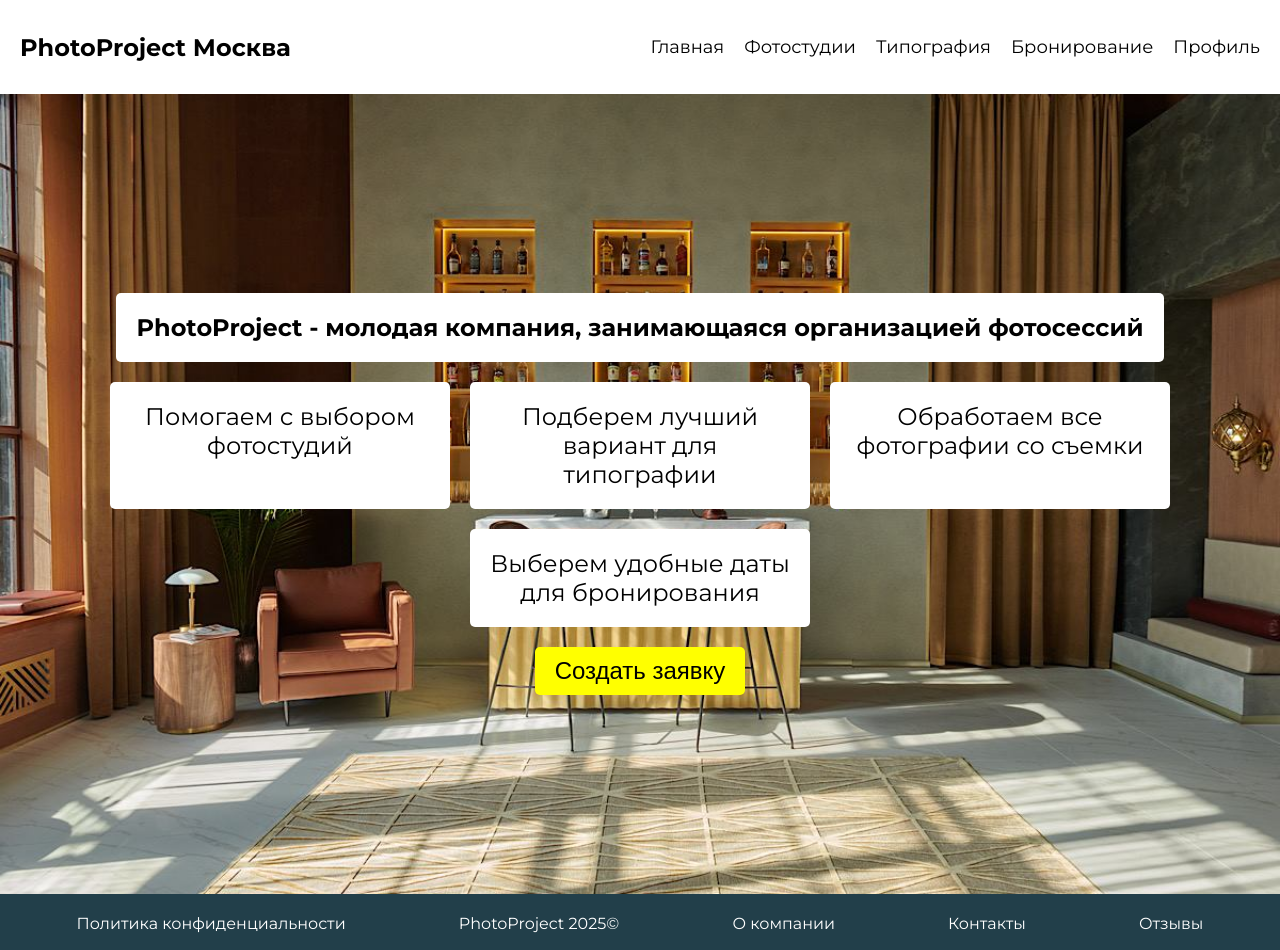
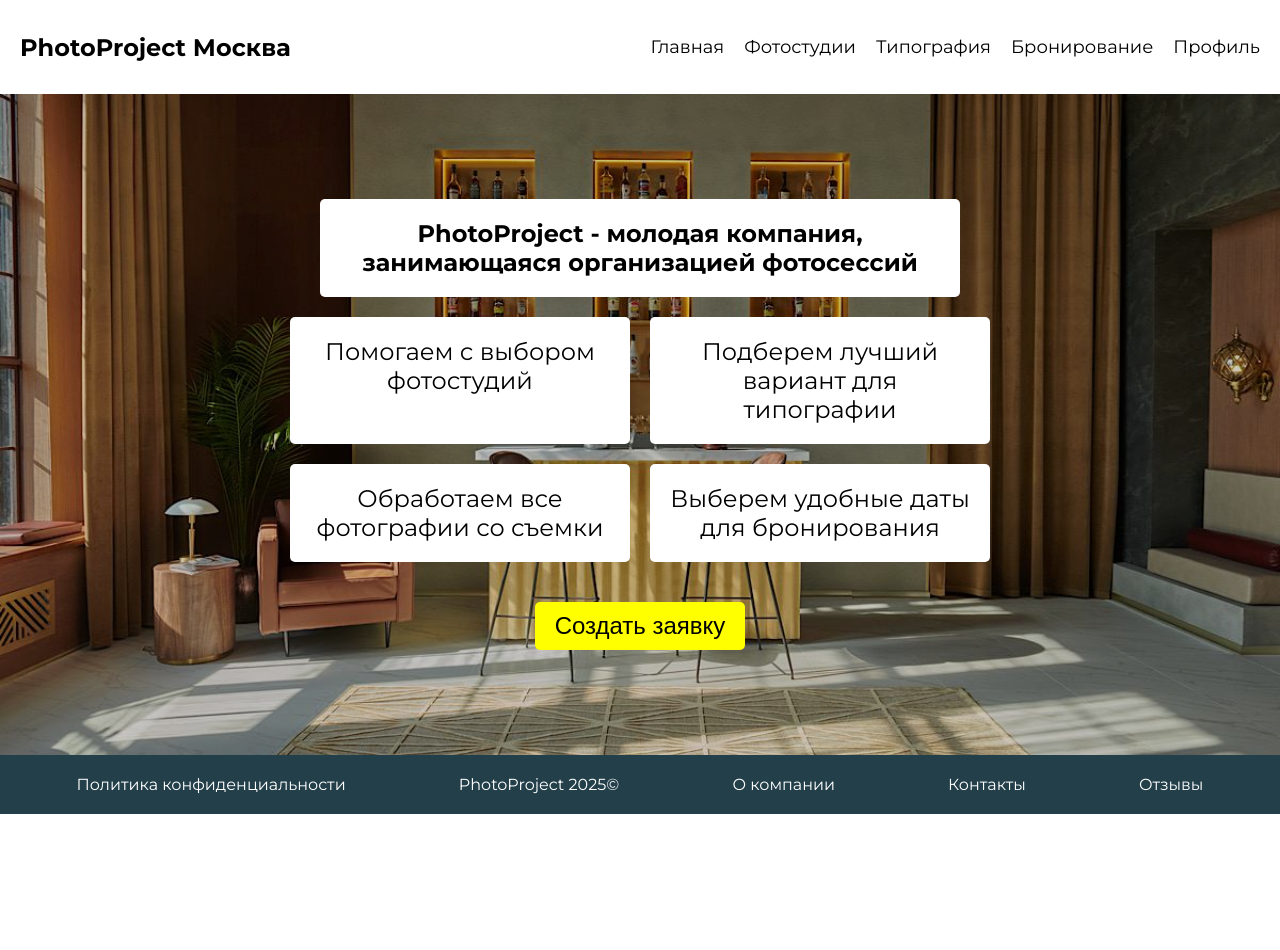
Before and after one commit to MaximkaProMax/graduation, a React (Create React App) app in the folder photoproject/: page / in a window 1280 px wide. Shown: the top 950 px of the page. After the commit the page ends 814 px from the top, so only its background shows below. Built offline with nearby package versions, Linux system fonts and the light colour scheme; the HTML template or start-up script is replaced by a standard one.

Commit message:
Footer
Add footer

```diff
--- a/photoproject/src/components/Booking.js
+++ b/photoproject/src/components/Booking.js
@@ -1,11 +1,13 @@
 // src/components/Booking.js
 import React from 'react';
+import Footer from './Footer';
 
 function Booking() {
   return (
     <div className="booking">
       <h2>Бронирование</h2>
-      <p>Заполните форму для бронирования студии.</p>
+      <p>Выберите удобные даты для бронирования наших услуг.</p>
+      <Footer />
     </div>
   );
 }
--- /dev/null
+++ b/photoproject/src/components/Footer.css
@@ -0,0 +1,17 @@
+/* src/components/Footer.css */
+.footer {
+    display: flex;
+    justify-content: space-around;
+    align-items: center;
+    padding: 20px;
+    color: white;
+  }
+
+  .footer a {
+    color: white;
+    text-decoration: none;
+  }
+
+  .footer a:hover {
+    text-decoration: underline;
+  }
--- /dev/null
+++ b/photoproject/src/components/Footer.js
@@ -0,0 +1,19 @@
+// src/components/Footer.js
+import React from 'react';
+import './Footer.css';
+
+function Footer() {
+  return (
+    <div className="footer-container">
+      <footer className="footer">
+        <a href="#">Политика конфиденциальности</a>
+        <div>PhotoProject 2025©</div>
+        <a href="#">О компании</a>
+        <a href="#">Контакты</a>
+        <a href="#">Отзывы</a>
+      </footer>
+    </div>
+  );
+}
+
+export default Footer;
--- a/photoproject/src/components/Home.css
+++ b/photoproject/src/components/Home.css
@@ -10,13 +10,17 @@ body {
 
 .home {
   font-family: 'Montserrat', sans-serif;
+  height: calc(100vh - 80px); /* Уменьшаем высоту, чтобы задний фон не выходил за пределы подвала */
+  display: flex;
+  flex-direction: column;
+  justify-content: space-between; /* Учитываем пространство под подвал */
 }
 
 .main-content {
   text-align: center;
   color: white;
   position: relative;
-  height: 100vh; /* Устанавливаем высоту на весь экран */
+  height: 100%;
   display: flex;
   flex-direction: column;
   justify-content: center;
@@ -33,7 +37,7 @@ body {
   background-image: url('./assets/images/photostudio.jpg'); /* Путь к файлу в папке components/assets/images */
   background-size: cover;
   background-position: center;
-  filter: blur(0px); /* Применяем размытие */
+  filter: brightness(80%); /* Затемнение фона на 20% */
   z-index: -1; /* Помещаем фон ниже других элементов */
 }
 
@@ -45,13 +49,21 @@ body {
   margin-bottom: 20px;
   font-size: 24px;
   font-weight: 700;
+  max-width: 600px; /* Ограничиваем ширину */
+  text-align: center; /* Центрируем текст */
+}
+
+.services-container {
+  display: flex;
+  flex-direction: column;
+  align-items: center;
 }
 
 .services {
   display: flex;
-  flex-wrap: wrap;
   justify-content: center;
   gap: 20px;
+  margin-bottom: 20px;
 }
 
 .service-box {
@@ -61,6 +73,8 @@ body {
   border-radius: 5px;
   font-size: 24px;
   width: 300px;
+  max-width: 300px; /* Ограничиваем ширину */
+  text-align: center; /* Центрируем текст */
 }
 
 .cta-button {
@@ -73,20 +87,9 @@ body {
   font-size: 24px;
 }
 
-.footer {
-  display: flex;
-  justify-content: space-around;
-  align-items: center;
-  padding: 20px;
-  background-color: #223F4A;
-  color: white;
+.footer-container {
+  position: relative;
+  z-index: 1;
+  width: 100%;
+  background-color: #223F4A; /* Цвет фона подвала */
 }
-
-.footer a {
-  color: white;
-  text-decoration: none;
-}
-
-.footer a:hover {
-  text-decoration: underline;
-}
--- a/photoproject/src/components/Home.js
+++ b/photoproject/src/components/Home.js
@@ -1,6 +1,7 @@
 // src/components/Home.js
 import React from 'react';
 import './Home.css';
+import Footer from './Footer';
 
 function Home() {
   return (
@@ -10,21 +11,19 @@ function Home() {
         <div className="description">
           PhotoProject - молодая компания, занимающаяся организацией фотосессий
         </div>
-        <div className="services">
-          <div className="service-box">Помогаем с выбором фотостудий</div>
-          <div className="service-box">Подберем лучший вариант для типографии</div>
-          <div className="service-box">Обработаем все фотографии со съемки</div>
-          <div className="service-box">Выберем удобные даты для бронирования</div>
+        <div className="services-container">
+          <div className="services">
+            <div className="service-box">Помогаем с выбором фотостудий</div>
+            <div className="service-box">Подберем лучший вариант для типографии</div>
+          </div>
+          <div className="services">
+            <div className="service-box">Обработаем все фотографии со съемки</div>
+            <div className="service-box">Выберем удобные даты для бронирования</div>
+          </div>
         </div>
         <button className="cta-button">Создать заявку</button>
       </main>
-      <footer className="footer">
-        <a href="#">Политика конфиденциальности</a>
-        <div>PhotoProject 2025©</div>
-        <a href="#">О компании</a>
-        <a href="#">Контакты</a>
-        <a href="#">Отзывы</a>
-      </footer>
+      <Footer />
     </div>
   );
 }
--- a/photoproject/src/components/Photostudios.js
+++ b/photoproject/src/components/Photostudios.js
@@ -1,11 +1,13 @@
 // src/components/Photostudios.js
 import React from 'react';
+import Footer from './Footer';
 
 function Photostudios() {
   return (
     <div className="photostudios">
       <h2>Фотостудии</h2>
       <p>Список доступных фотостудий для бронирования.</p>
+      <Footer />
     </div>
   );
 }
--- a/photoproject/src/components/Printing.js
+++ b/photoproject/src/components/Printing.js
@@ -1,11 +1,13 @@
 // src/components/Printing.js
 import React from 'react';
+import Footer from './Footer';
 
 function Printing() {
   return (
     <div className="printing">
       <h2>Типография</h2>
       <p>Заказывайте качественную полиграфию у нас.</p>
+      <Footer />
     </div>
   );
 }
```
